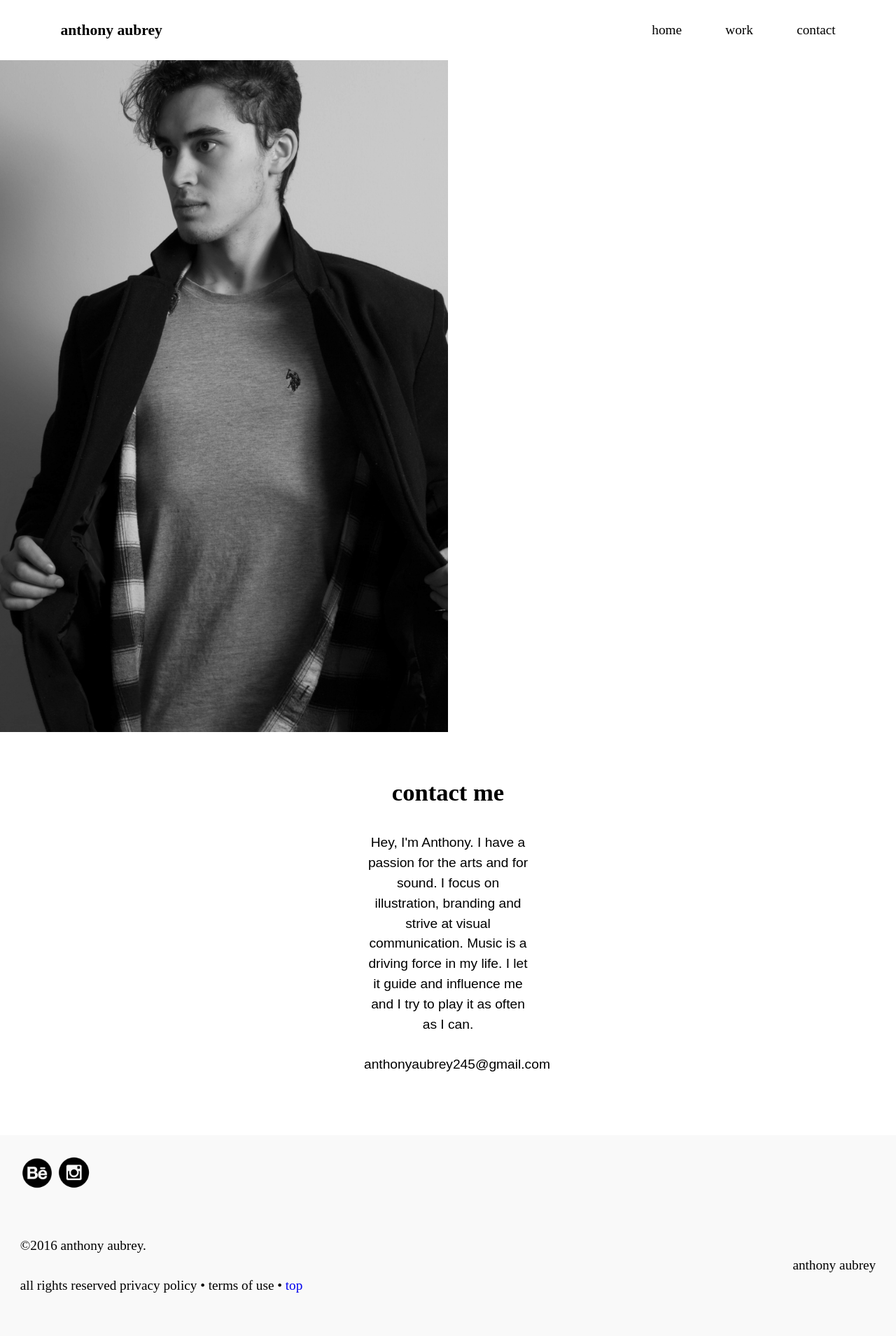
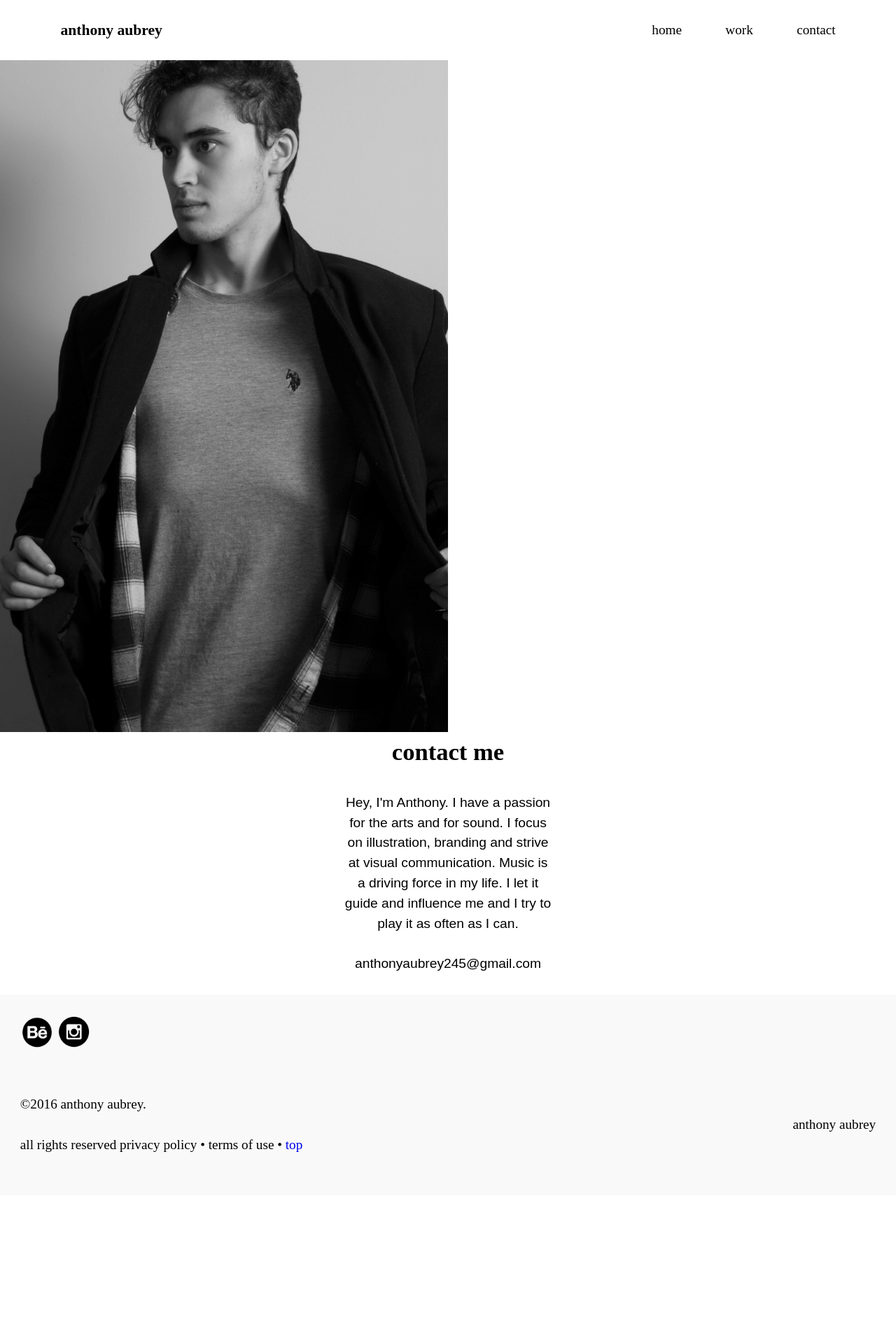
Before and after one commit to anthonyaubrey/portfolio, a Jekyll site: the page built from contact.html, in a window 1280 px wide. Shown: the whole page at 70% size. Built offline with Jekyll 4.4.1, drawn with Linux system fonts in a browser that asks for light colours; after the commit the page ends 1708 px from its top, so only the background shows below that.

Commit message:
Removed island from text

```diff
--- a/contact.html
+++ b/contact.html
@@ -10,7 +10,7 @@ layout: default
     </div>
   </div>
 
-  <div class="island-double wrapper text-center">
+  <div class="wrapper text-center">
     <div class="unit unit-xs-1 unit-s-1 unit-m-1-2 unit-l-1-2">
     <h2 class="exa">contact me</h2>
     <p class="open-sans">Hey, I'm Anthony. I have a passion for the arts and for sound. I focus on illustration, branding and strive at visual communication. Music is a driving force in my life. I let it guide and influence me and I try to play it as often as I can. </p>
```
